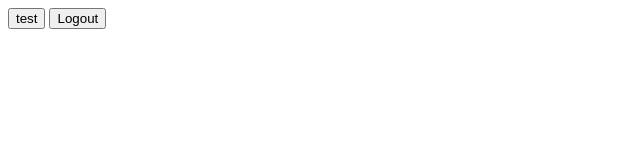
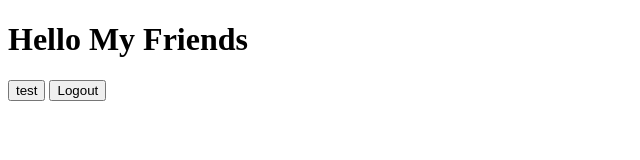
Before and after one commit to AntoniAngga/Testing-Upload, a plain HTML site: page index.html in a window 1280 px wide. Shown: the whole page, without its empty margins (0-640 px from the left). Drawn offline with Linux system fonts and the light colour scheme.

Commit message:
add application

```diff
--- a/index.html
+++ b/index.html
@@ -5,6 +5,7 @@
 <meta charset="UTF-8">
 </head>
 <body>
+  <h1>Hello My Friends</h1>
 <script>
   function statusChangeCallback(response) {
     console.log('statusChangeCallback');
```
